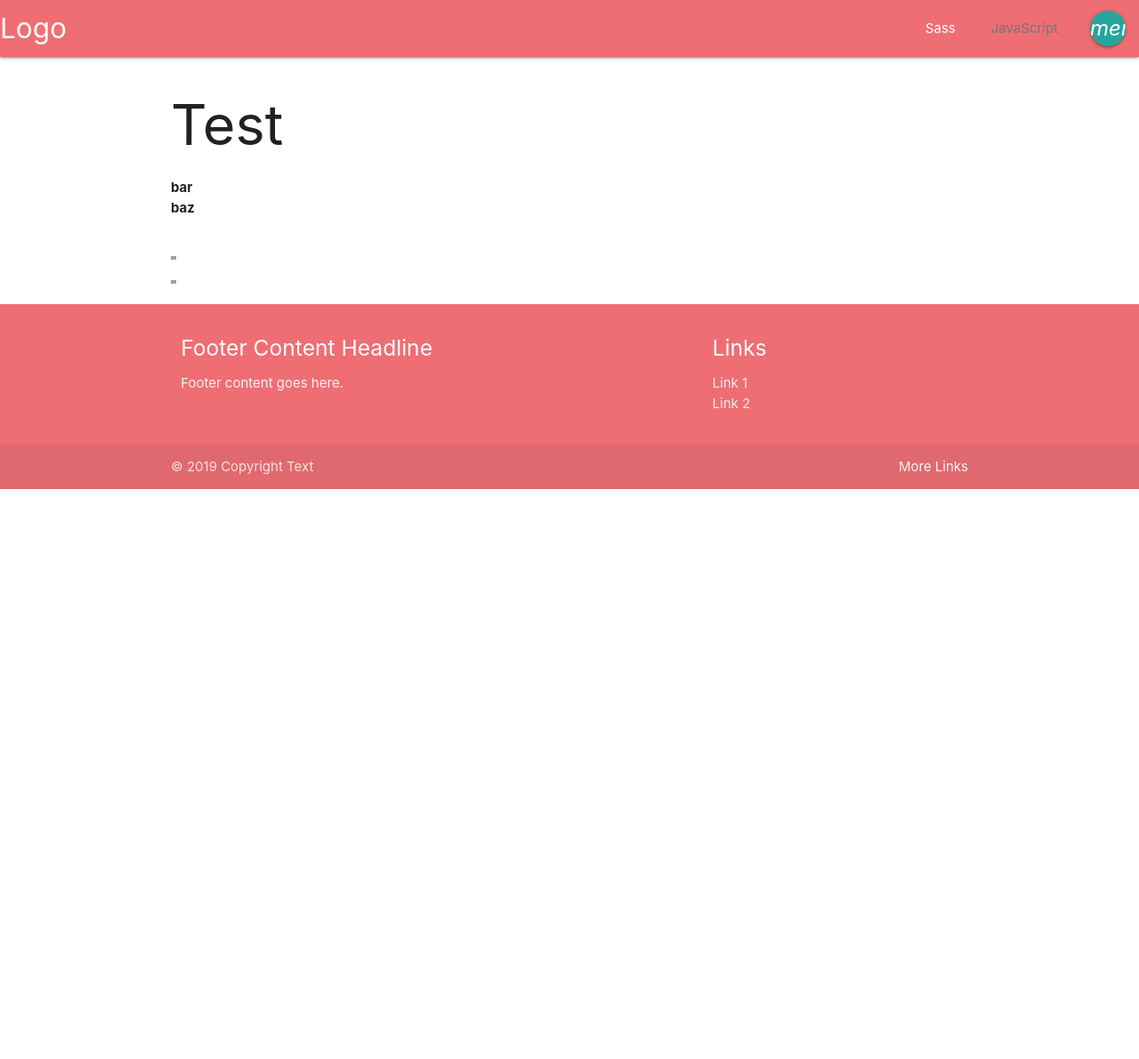
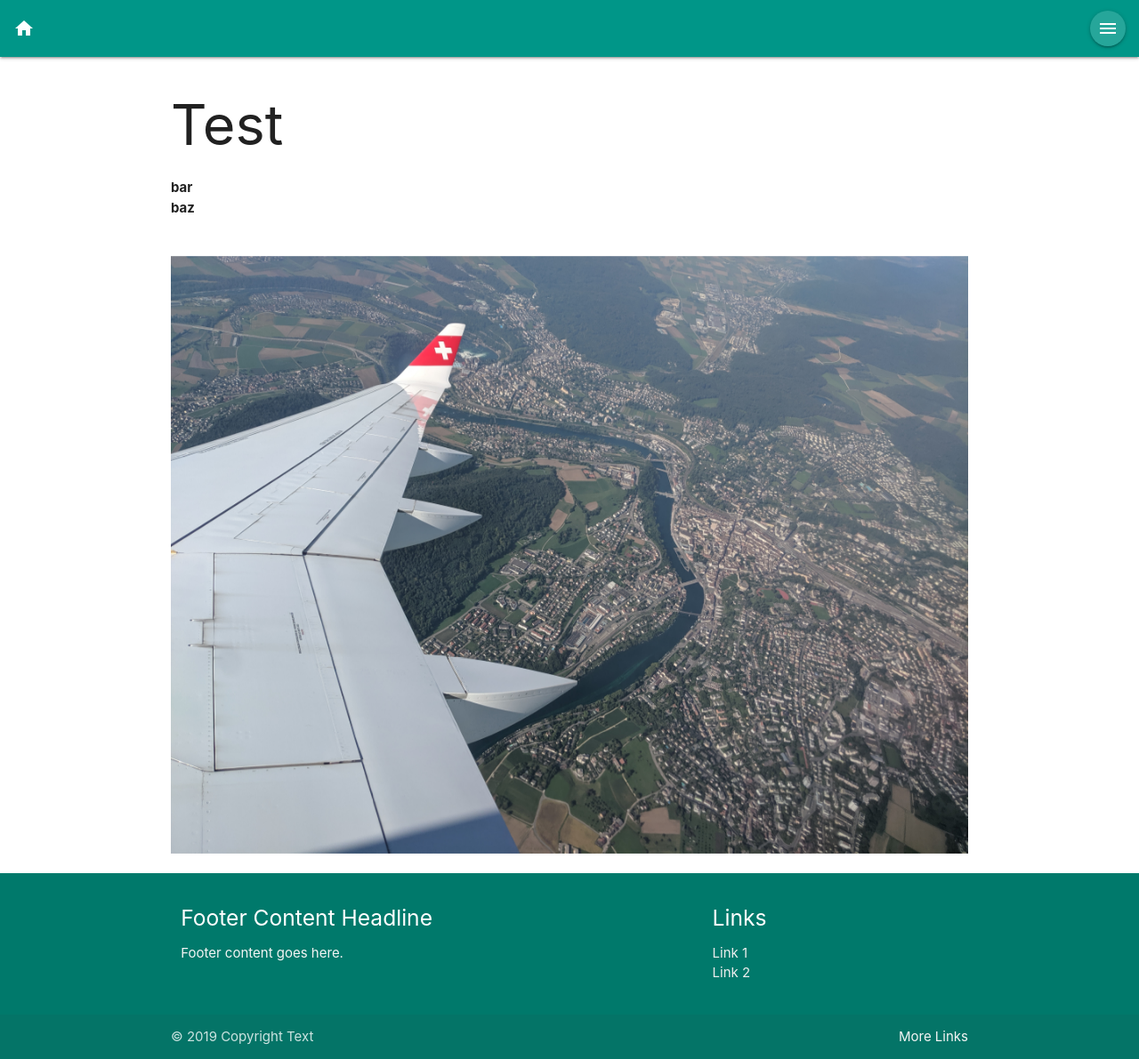
Before and after one commit to WiSchLabs/Locality-finder, a Django app: page / in a window 1280 px wide. Shown: the whole page at 89% size. Before the commit the page ends 550 px from the top, so only its background shows below. Run offline with Django 3.2, Linux system fonts and the light colour scheme.

Commit message:
selfhosted material icons

```diff
--- /dev/null
+++ b/main/static/main/css/material_icons.css
@@ -0,0 +1,22 @@
+@font-face {
+  font-family: 'Material Icons';
+  font-style: normal;
+  font-weight: 400;
+  src: url(/static/main/font/material_icons.woff2) format('woff2');
+}
+
+.material-icons {
+  font-family: 'Material Icons';
+  font-weight: normal;
+  font-style: normal;
+  font-size: 24px;
+  line-height: 1;
+  letter-spacing: normal;
+  text-transform: none;
+  display: inline-block;
+  white-space: nowrap;
+  word-wrap: normal;
+  direction: ltr;
+  -moz-font-feature-settings: 'liga';
+  -moz-osx-font-smoothing: grayscale;
+}
--- a/main/templates/main/base.html
+++ b/main/templates/main/base.html
@@ -3,6 +3,8 @@
     {% load static %}
     <link rel="stylesheet" href="{% static 'main/css/materialize.css' %}">
     <link rel="stylesheet" href="{% static 'main/css/main.css' %}">
+
+    <link href="{% static 'main/css/material_icons.css' %}" rel="stylesheet">
 
     <!--Let browser know website is optimized for mobile-->
     <meta name="viewport" content="width=device-width, initial-scale=1.0"/>
@@ -10,11 +12,9 @@
 <body>
 
     <nav>
-        <div class="nav-wrapper">
-            <a href="#" class="brand-logo">Logo</a>
+        <div class="nav-wrapper teal">
+            <a href="#" class="brand-logo"><i class="material-icons" style="margin-left:15px">home</i></a>
             <ul id="nav-mobile" class="right hide-on-med-and-down">
-                <li><a href="#">Sass</a></li>
-                <li><a href="#"><span class="badge">JavaScript</span></a></li>
                 <li><a class="btn-floating"><i class="material-icons">menu</i></a></li>
             </ul>
         </div>
@@ -28,7 +28,7 @@
     <script type="text/javascript" src="{% static 'main/js/materialize.js' %}"></script>
     <script type="text/javascript" src="{% static 'main/js/main.js' %}"></script>
 </body>
-<footer class="page-footer">
+<footer class="page-footer teal darken-2">
     <div class="container">
         <div class="row">
             <div class="col l6 s12">
--- a/main/templates/main/index.html
+++ b/main/templates/main/index.html
@@ -12,8 +12,6 @@
         {% endfor %}
     </div>
     <br>
-    <img class="materialboxed" width="6" src="{% static 'main/img/flight2.jpg' %}">
-    <br>
-    <img class="materialboxed" width="6" src="{% static 'main/img/flight2.jpg' %}">
+    <img class="materialboxed" width="100%" src="{% static 'main/img/flight.jpg' %}">
     <br>
 {% endblock %}
```
Also changed, not shown: main/static/main/css/main.css (added), main/static/main/font/material_icons.woff2 (added).
